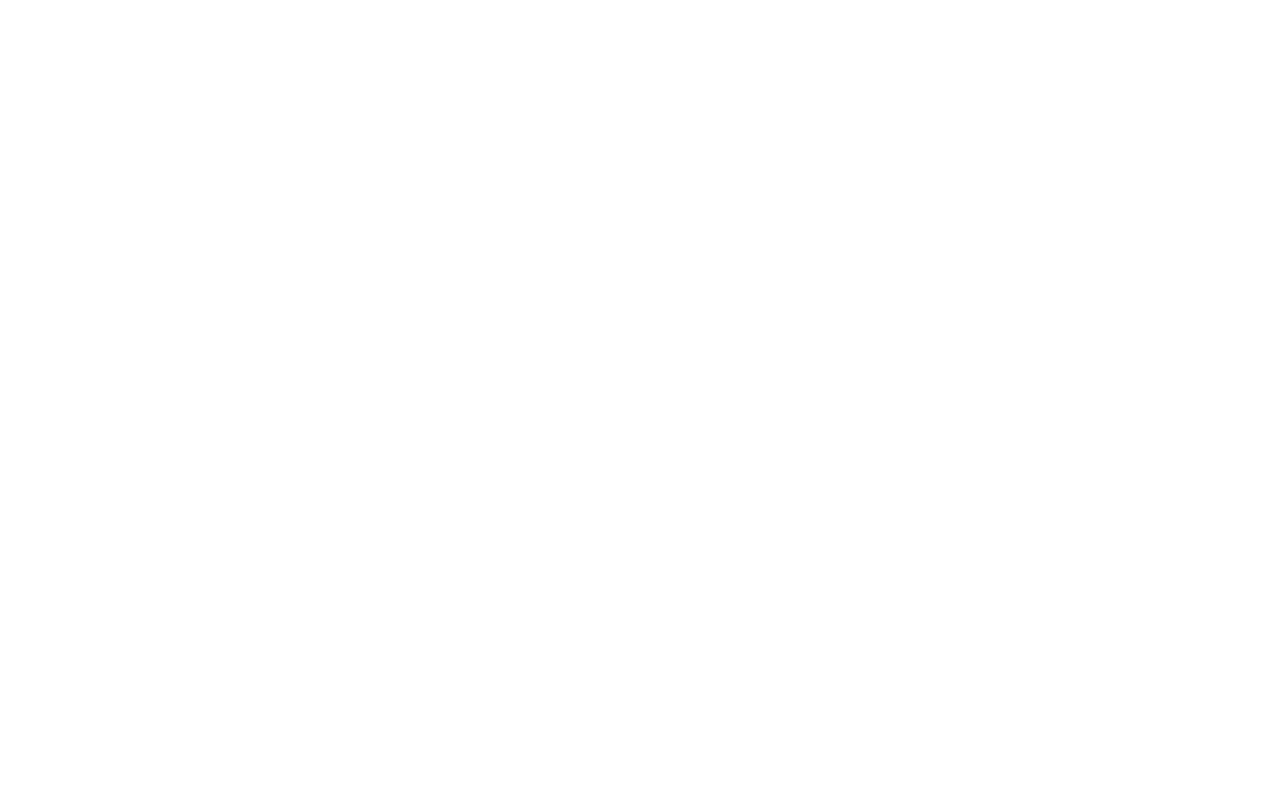
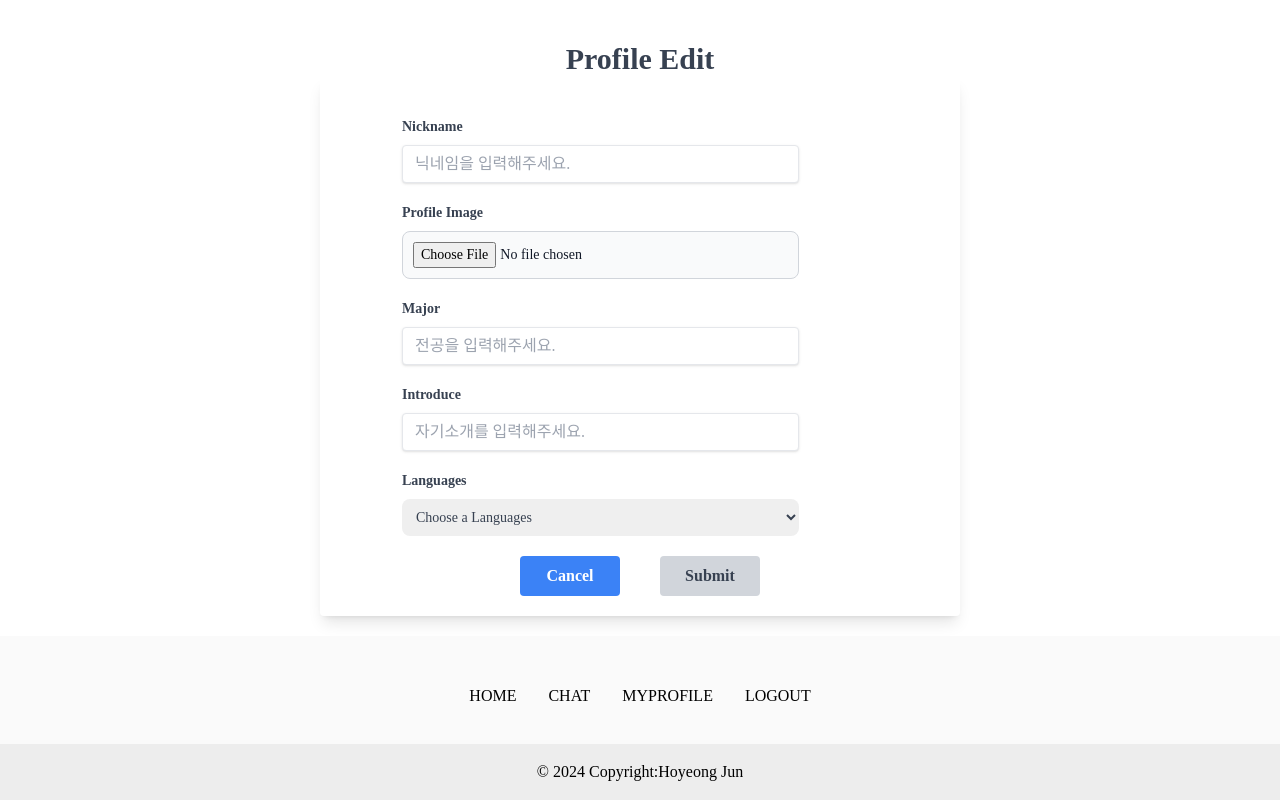
Before and after one commit to HoyeongJeon/GlobeTalk_FE, a React (Vite) app: page /me/edit in a window 1280 px wide. Before the commit this address had no page. Built offline with nearby package versions, Linux system fonts and the light colour scheme; a web font is replaced by a local one.

Commit message:
feat: 사진 제외 수정

```diff
--- a/src/components/Footer/index.tsx
+++ b/src/components/Footer/index.tsx
@@ -32,7 +32,7 @@
           </Link>
 
           <Link
-            to="/myprofile"
+            to="/me"
             type="button"
             className="rounded-full bg-transparent p-3 font-medium uppercase leading-normal text-surface transition duration-150 ease-in-out hover:bg-neutral-100 focus:outline-none focus:ring-0 dark:text-white dark:hover:bg-secondary-900"
             data-twe-ripple-init
--- a/src/pages/Profile/index.tsx
+++ b/src/pages/Profile/index.tsx
@@ -3,6 +3,7 @@
 import axios from "axios";
 import { useEffect } from "react";
 import { useNavigate } from "react-router-dom";
+import { languages } from "@/utils/languages";
 
 export default function Profile() {
   const navigate = useNavigate();
@@ -62,6 +63,25 @@
                 </div>
 
                 <div className="float-left text-left">
+                  <span className="text-xl text-blue-800">Language </span>
+                  <span className="text-xl"> | </span>
+                  <span>
+                    {Profile.language.map((lang) => {
+                      const language = languages.find((l) => l.code === lang);
+                      return language
+                        ? `${language.name} ${language.flag}`
+                        : "";
+                    })}
+                  </span>
+                </div>
+
+                <div className="float-left text-left">
+                  <span className="text-xl text-blue-800">Major </span>
+                  <span className="text-xl"> | </span>
+                  <span>{Profile.major}</span>
+                </div>
+
+                <div className="float-left text-left">
                   <span className="text-xl text-blue-800">Introduce </span>
                   <span className="text-xl"> | </span>
                   <span>{Profile.introduce}</span>
@@ -78,6 +98,7 @@
                   <button
                     className=" w-[100px] px-4 py-2 mt-5 font-bold text-gray-700 bg-gray-300 rounded hover:bg-gray-500 focus:outline-none focus:shadow-outline"
                     type="button"
+                    onClick={() => navigate("/me/edit")}
                   >
                     Edit
                   </button>
--- /dev/null
+++ b/src/pages/ProfileEdit/index.tsx
@@ -0,0 +1,225 @@
+import Footer from "@/components/Footer";
+import { useProfileStore } from "@/stores/profileStore";
+import { languages } from "@/utils/languages";
+import axios from "axios";
+import { join } from "path";
+import { FormEvent, useState } from "react";
+import { useNavigate } from "react-router-dom";
+import Swal from "sweetalert2";
+
+export default function ProfileEdit() {
+  const { Profile } = useProfileStore((state) => state);
+  const navigate = useNavigate();
+  const [inputs, setInputs] = useState({
+    nickname: "",
+    major: "",
+    introduce: "",
+    language: "",
+  });
+
+  const [imageUrl, setImageUrl] = useState<string | null | File>(null);
+  const [selectedFile, setSelectedFile] = useState<File | null>(null);
+
+  const handleFileChange = (e: React.ChangeEvent<HTMLInputElement>) => {
+    const file = e.target.files && e.target.files[0];
+    if (file) {
+      setSelectedFile(file);
+      const fileReader = new FileReader();
+      fileReader.onload = (ev) => {
+        if (ev.target?.result) {
+          setImageUrl(ev.target.result as string);
+        }
+      };
+      fileReader.readAsDataURL(file);
+    } else {
+      setSelectedFile(null);
+      setImageUrl(null);
+    }
+  };
+
+  const handleChange = (e: FormEvent<HTMLInputElement | HTMLSelectElement>) => {
+    const { name, value } = e.currentTarget;
+    setInputs({
+      ...inputs,
+      [name]: value,
+    });
+  };
+
+  const toLogin = (e: FormEvent) => {
+    e.preventDefault();
+    navigate("/login");
+  };
+
+  const onSubmit = async (e: FormEvent) => {
+    e.preventDefault();
+
+    const formData = new FormData();
+    formData.append("nickname", inputs.nickname);
+    formData.append("major", inputs.major);
+    formData.append("introduce", inputs.introduce);
+    if (inputs.language) {
+      formData.append("language", inputs.language);
+    } else {
+      formData.append("language", Profile.language[0]);
+    }
+
+    if (selectedFile) {
+      console.log(selectedFile);
+      formData.append("imageUrl", selectedFile);
+    } else {
+      formData.append("imageUrl", Profile.imageUrl);
+    }
+
+    try {
+      const res = await axios.put(
+        `${import.meta.env.VITE_SERVER_HOST}:${
+          import.meta.env.VITE_SERVER_PORT
+        }/users/me`,
+        formData,
+        {
+          headers: {
+            "Content-Type": "multipart/form-data",
+            Authorization: `Bearer ${localStorage.getItem("accessToken")}`,
+          },
+          withCredentials: true,
+        }
+      );
+      console.log(res);
+      //   if (res.status === 201) {
+      //     Swal.fire({
+      //       icon: "success",
+      //       title: "회원가입이 완료되었습니다.",
+      //       text: "로그인 페이지로 이동합니다.",
+      //     });
+
+      //     navigate("/login");
+      //   }
+      navigate("/me");
+    } catch (error) {
+      if (axios.isAxiosError(error) && error.response) {
+        Swal.fire({
+          icon: "error",
+          title: "프로필 업데이트 실패",
+        });
+      }
+    }
+  };
+
+  return (
+    <>
+      <div className="flex flex-col h-screen">
+        <main className="flex flex-col items-center justify-center h-screen some-element">
+          <h1 className="mt-5 text-3xl font-bold text-gray-700">
+            Profile Edit
+          </h1>
+          <form className="p-5 bg-white rounded shadow-lg w-1/2 grid place-items-center">
+            <div className="w-10/12 px-3 mt-5">
+              <label
+                className="block mb-2 text-sm font-bold text-gray-700"
+                htmlFor="nickname"
+              >
+                Nickname
+              </label>
+              <input
+                name="nickname"
+                type="text"
+                className="w-10/12 px-3 py-2 leading-tight text-gray-700 border rounded shadow appearance-none focus:outline-none focus:shadow-outline"
+                id="nickname"
+                placeholder="닉네임을 입력해주세요."
+                defaultValue={Profile.nickname}
+                onChange={handleChange}
+              />
+            </div>
+            <div className="w-10/12 px-3 mt-5">
+              <label
+                className="block mb-2 text-sm font-bold text-gray-700"
+                htmlFor="imageUrl"
+              >
+                Profile Image
+              </label>
+              <input
+                className="bg-gray-50 border border-gray-300 text-gray-900 text-sm rounded-lg focus:ring-blue-500 focus:border-blue-500 block w-10/12 p-2.5 dark:bg-gray-700 dark:border-gray-600 dark:placeholder-gray-400 dark:text-white dark:focus:ring-blue-500 dark:focus:border-blue-500"
+                id="imageUrl"
+                type="file"
+                name="imageUrl"
+                accept="image/*"
+                onChange={handleFileChange}
+              />
+            </div>
+            <div className="w-10/12 px-3 mt-5">
+              <label
+                className="block mb-2 text-sm font-bold text-gray-700"
+                htmlFor="major"
+              >
+                Major
+              </label>
+              <input
+                name="major"
+                type="text"
+                className="w-10/12 px-3 py-2 leading-tight text-gray-700 border rounded shadow appearance-none focus:outline-none focus:shadow-outline"
+                id="major"
+                placeholder="전공을 입력해주세요."
+                defaultValue={Profile.major}
+                onChange={handleChange}
+              />
+            </div>
+            <div className="w-10/12 px-3 mt-5">
+              <label
+                className="block mb-2 text-sm font-bold text-gray-700"
+                htmlFor="introduce"
+              >
+                Introduce
+              </label>
+              <input
+                name="introduce"
+                type="text"
+                className="w-10/12 px-3 py-2 leading-tight text-gray-700 border rounded shadow appearance-none focus:outline-none focus:shadow-outline"
+                id="introduce"
+                placeholder="자기소개를 입력해주세요."
+                defaultValue={Profile.introduce}
+                onChange={handleChange}
+              />
+            </div>
+
+            <div className="w-10/12 px-3 mt-5">
+              <label className="block mb-2 text-sm font-bold text-gray-700">
+                Languages
+              </label>
+              <select
+                name="language"
+                id="language"
+                className="text-gray-700 text-sm rounded-lg focus:ring-blue-500 focus:border-blue-500 block w-10/12 p-2.5 dark:bg-gray-700 dark:border-gray-600 dark:placeholder-gray-400 dark:text-white dark:focus:ring-blue-500 dark:focus:border-blue-500"
+                defaultValue={Profile.language}
+                onChange={handleChange}
+              >
+                <option selected>Choose a Languages</option>
+                {languages.map((language) => (
+                  <option key={language.code} value={language.code}>
+                    {language.name} | {language.flag}
+                  </option>
+                ))}
+              </select>
+            </div>
+
+            <div className="w-full flex flex-nowrap justify-center gap-10">
+              <button
+                className="w-[100px] px-4 py-2 mt-5 font-bold text-white bg-blue-500 rounded hover:bg-blue-700 focus:outline-none focus:shadow-outline"
+                onClick={toLogin}
+              >
+                Cancel
+              </button>
+              <button
+                className=" w-[100px] px-4 py-2 mt-5 font-bold text-gray-700 bg-gray-300 rounded hover:bg-gray-500 focus:outline-none focus:shadow-outline"
+                type="button"
+                onClick={onSubmit}
+              >
+                Submit
+              </button>
+            </div>
+          </form>
+        </main>
+        <Footer />
+      </div>
+    </>
+  );
+}
--- a/src/routes/AppRouter.tsx
+++ b/src/routes/AppRouter.tsx
@@ -5,6 +5,7 @@
 import Main from "@/pages/Main";
 import { useStore } from "@/stores/store";
 import Profile from "@/pages/Profile";
+import ProfileEdit from "@/pages/ProfileEdit";
 
 const AppRouter = () => {
   const { isLoggedIn } = useStore();
@@ -25,7 +26,8 @@
           }
         />
         <Route path="/" element={<Main />} />
-        <Route path="/myprofile" element={<Profile />} />
+        <Route path="/me" element={<Profile />} />
+        <Route path="/me/edit" element={<ProfileEdit />} />
       </Routes>
     </BrowserRouter>
   );
--- a/src/utils/languages.ts
+++ b/src/utils/languages.ts
@@ -7,7 +7,6 @@
   { code: "ko", name: "Korean", flag: "🇰🇷" },
   { code: "pt", name: "Portuguese", flag: "🇵🇹" },
   { code: "ru", name: "Russian", flag: "🇷🇺" },
-  { code: "tr", name: "Turkish", flag: "🇹🇷" },
   { code: "zh", name: "Chinese", flag: "🇨🇳" },
   { code: "es", name: "Spanish", flag: "🇪🇸" },
   { code: "vt", name: "Vietnamese", flag: "🇻🇳" },
```
Also changed, not shown: src/pages/Signup/index.tsx (+0 -15 lines).
